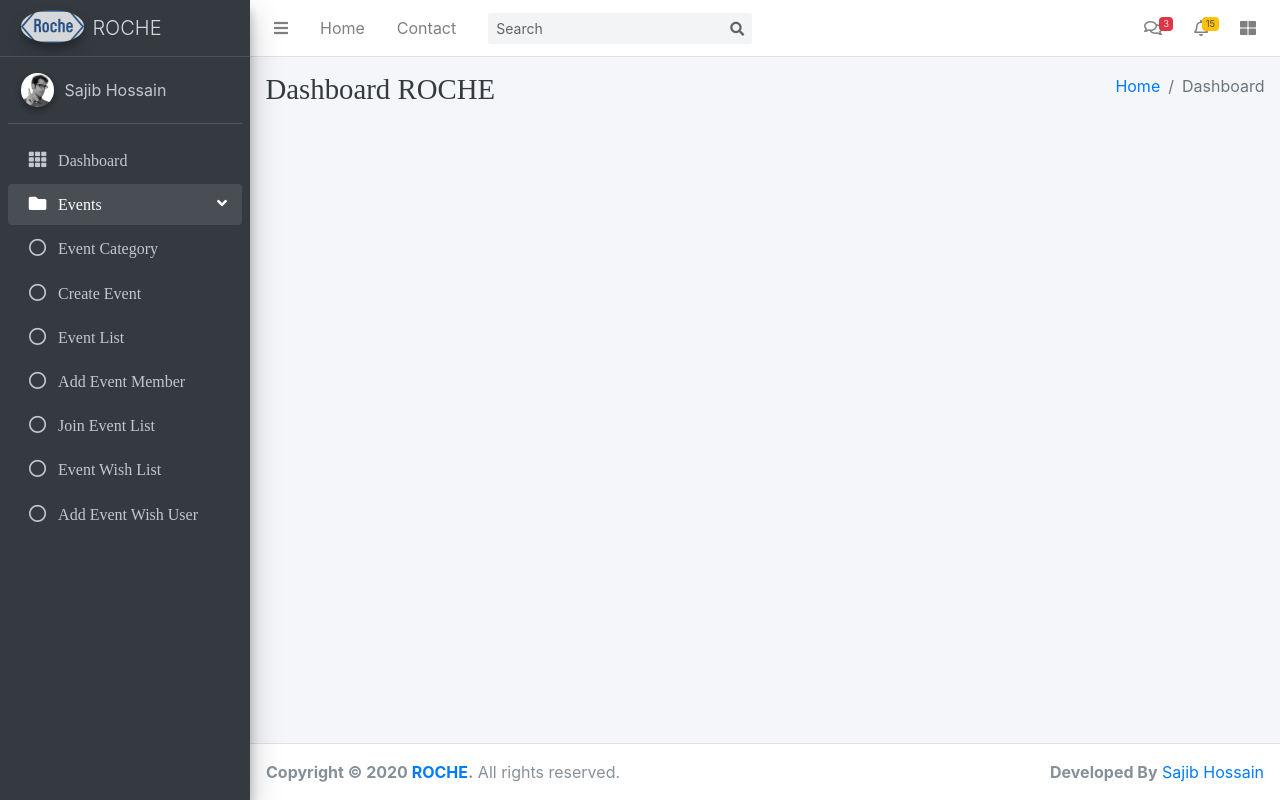
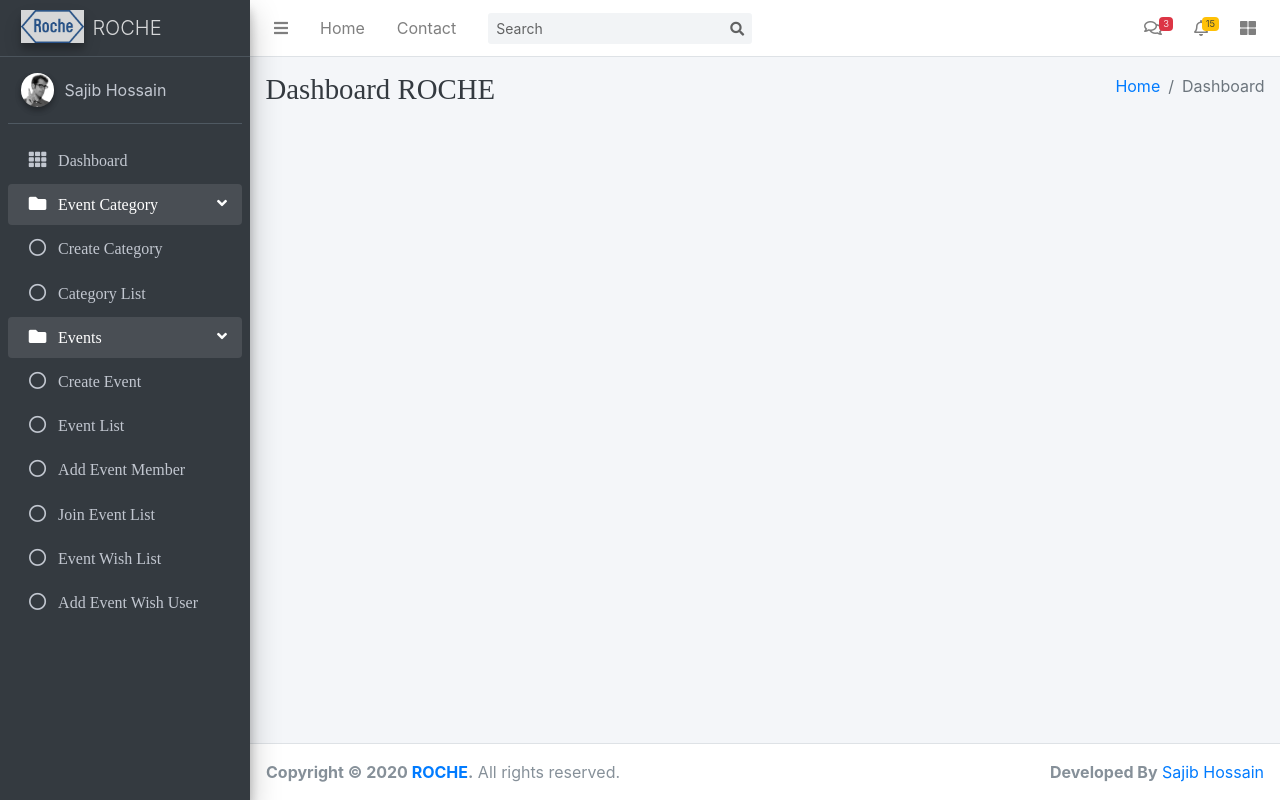
Before and after one commit to noel319/event-manage-system, a Django app: page / in a window 1280 px wide. Run offline with Django 3.2, Linux system fonts and the light colour scheme; some libraries are stand-ins or nearby versions.

Commit message:
update menus

```diff
--- a/templates/base/sidebar.html
+++ b/templates/base/sidebar.html
@@ -3,7 +3,7 @@
 <aside class="main-sidebar sidebar-dark-primary elevation-4">
     <!-- Brand Logo -->
     <a href="#" class="brand-link">
-      <img src="{% static 'img/logo/roche.jpg' %}" alt="Logo" class="brand-image img-circle elevation-3"
+      <img src="{% static 'img/logo/roche.jpg' %}" alt="Logo" class="brand-image elevation-3"
            style="opacity: .8">
       <span class="brand-text font-weight-light">ROCHE</span>
     </a>
@@ -37,17 +37,34 @@
             <a href="#" class="nav-link">
               <i class="nav-icon fas fa-folder"></i>
               <p>
+                Event Category
+                <i class="right fas fa-angle-left"></i>
+              </p>
+            </a>
+            <ul class="nav nav-treeview">
+              <li class="nav-item">
+                <a href="{% url 'create-event-category' %}" class="nav-link">
+                  <i class="far fa-circle nav-icon"></i>
+                  <p>Create Category</p>
+                </a>
+              </li>
+              <li class="nav-item">
+                <a href="{% url 'event-category-list' %}" class="nav-link">
+                  <i class="far fa-circle nav-icon"></i>
+                  <p>Category List</p>
+                </a>
+              </li>
+            </ul>
+          </li>
+          <li class="nav-item has-treeview menu-open">
+            <a href="#" class="nav-link">
+              <i class="nav-icon fas fa-folder"></i>
+              <p>
                 Events
                 <i class="right fas fa-angle-left"></i>
               </p>
             </a>
             <ul class="nav nav-treeview">
-              <li class="nav-item">
-                <a href="{% url 'event-category-list' %}" class="nav-link">
-                  <i class="far fa-circle nav-icon"></i>
-                  <p>Event Category</p>
-                </a>
-              </li>
               <li class="nav-item">
                 <a href="{% url 'event-create' %}" class="nav-link">
                   <i class="far fa-circle nav-icon"></i>
```
